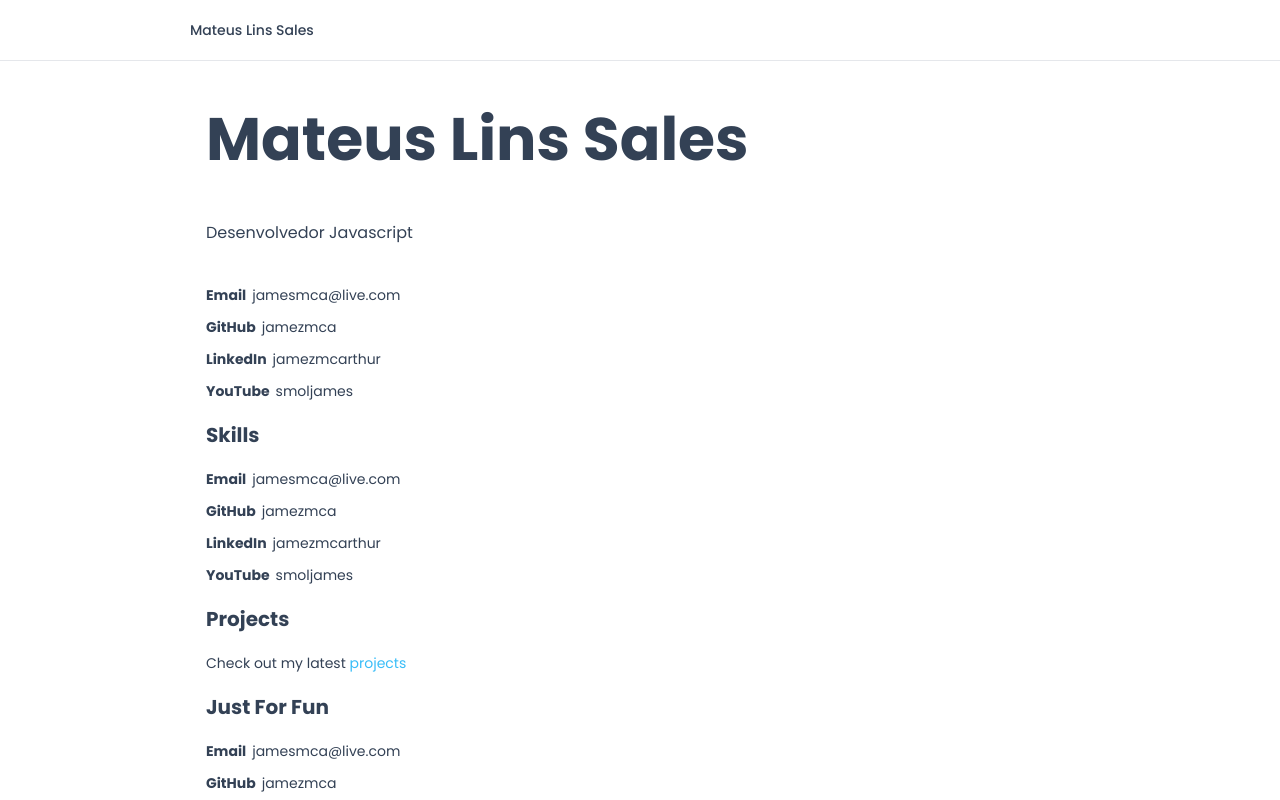
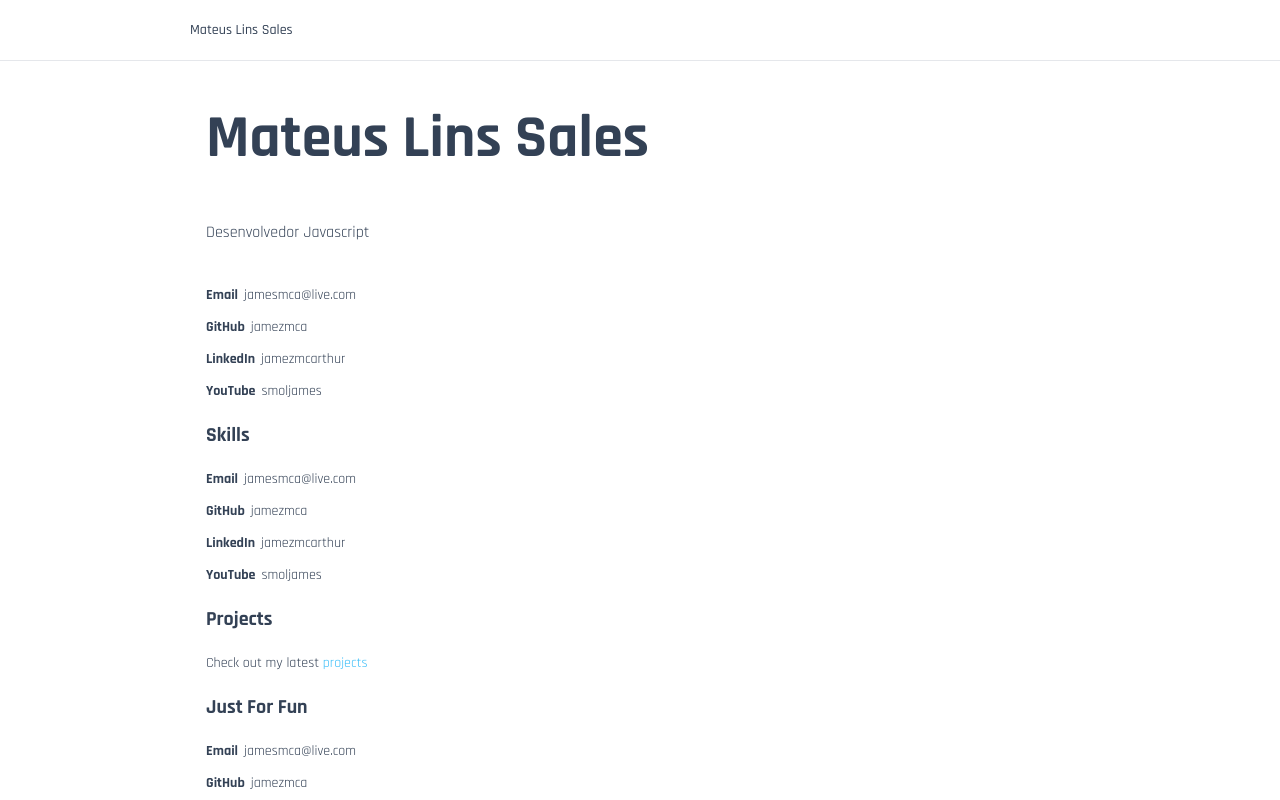
Before and after one commit to uMateusSales/mateus-portfolio, a Next.js app: page / in a window 1280 px wide. Shown: the top 800 px of the page. Built offline with nearby package versions, Linux system fonts and the light colour scheme.

Commit message:
feat: new font and title effect

```diff
--- a/src/app/layout.tsx
+++ b/src/app/layout.tsx
@@ -1,11 +1,11 @@
 import Link from "next/link";
 import "./globals.css";
-import { Poppins } from "next/font/google";
+import { Poppins, Rajdhani } from "next/font/google";
 import Header from "@/components/Header";
 import Footer from "@/components/Footer";
 
-const poppins = Poppins({
-  weight: ["100", "300", "400", "500", "700", "900"],
+const poppins = Rajdhani({
+  weight: ["300", "400", "500", "700"],
   subsets: ["latin"],
 });
 
--- a/src/components/ProjectCard.tsx
+++ b/src/components/ProjectCard.tsx
@@ -56,7 +56,7 @@ export const ProjectCard: React.FC<ProjeactCardProps> = ({
         ))}
         <div className="swiper-pagination"></div>
       </Swiper>
-      <div className="flex flex-col flex-1 justify-center items-center">
+      <div className="flex flex-col flex-1 justify-center items-center transition-opacity ease-in duration-300 opacity-100 hover:opacity-60 ">
         <Link
           className="duration-200 hover:opacity-60 p-4 sm:p-6"
           href={link}
```
